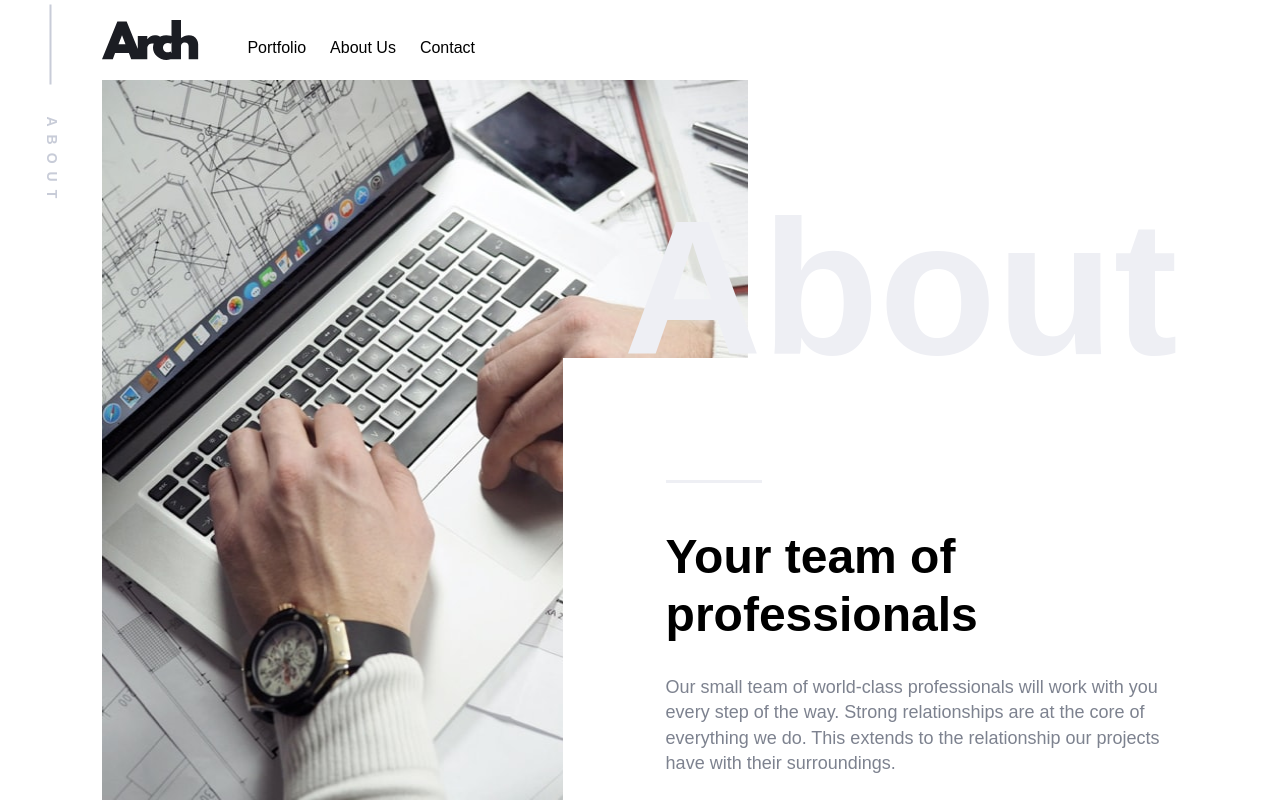
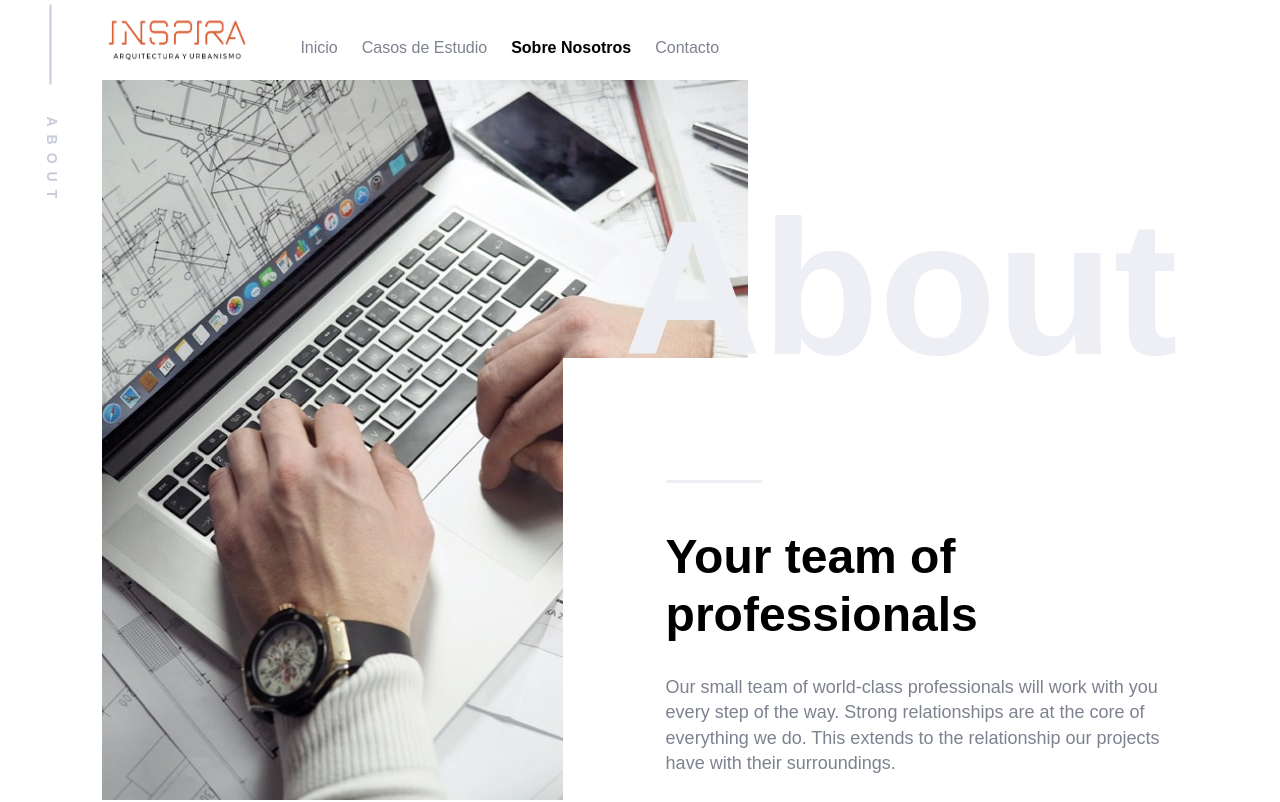
Before and after one commit to maruxan/inspira-next-wp, a Next.js app: page /about in a window 1280 px wide. Shown: the top 802 px of the page. Built offline with nearby package versions, Linux system fonts and the light colour scheme.

Commit message:
(feat) Navbar adptation

```diff
--- a/components/Banner/Banner.js
+++ b/components/Banner/Banner.js
@@ -11,7 +11,7 @@ export default function Banner({ bgImage, title, bodyText, buttonHandler, button
   return (
     <article className={classes.banner}>
       <div className={classes.bgImage}>
-        <Image src={bgImage} alt={title} layout="fill" />
+        <Image src={bgImage} alt={title} layout="fill" priority />
       </div>
       <SectionHeader color="light">{title}</SectionHeader>
       {bodyText && <Paragraph color="light">{bodyText}</Paragraph>}
--- a/components/Navbar/Navbar.js
+++ b/components/Navbar/Navbar.js
@@ -1,10 +1,10 @@
 import React, { useState } from 'react';
-import Link from 'next/link';
 import Image from 'next/image';
+import NavLink from '../NavLink/NavLink';
 import { HiOutlineMenuAlt3, HiOutlineX } from 'react-icons/hi';
 
 import classes from './Navbar.module.css';
-import logo from '../../public/images/logo.svg';
+import logo from '../../public/images/Inspira_logo_OK.png';
 
 export default function Navbar() {
   const [isOpen, setIsOpen] = useState(false);
@@ -13,40 +13,44 @@ export default function Navbar() {
     setIsOpen(!isOpen);
   };
 
-  const navLinkClassName = (isActive) => classes.navlink + ' ' + (isActive ? classes.active : '');
-
   return (
     <div className={classes.navbar}>
-      <Link href="/" className={classes.logo} onClick={() => setIsOpen(false)}>
-        <Image src={logo} alt="logo Inspira" />
-      </Link>
+      <Image src={logo} alt="logo Inspira" height={50} width={150} />
       <button className={classes.navmenuToggler} onClick={toggleMenuHandler}>
         {isOpen ? <HiOutlineX /> : <HiOutlineMenuAlt3 />}
       </button>
       <nav hidden={!isOpen}>
         <li>
-          <Link
-            href="/posts"
-            className={({ isActive }) => navLinkClassName(isActive)}
+          <NavLink
+            href="/"
+            activeClassName={classes.activeNavlink}
             onClick={() => setIsOpen(false)}>
-            Portfolio
-          </Link>
+            <a className={classes.navlink}>Inicio</a>
+          </NavLink>
         </li>
         <li>
-          <Link
-            href="/about"
-            className={({ isActive }) => navLinkClassName(isActive)}
+          <NavLink
+            href="/posts"
+            activeClassName={classes.activeNavlink}
             onClick={() => setIsOpen(false)}>
-            About Us
-          </Link>
+            <a className={classes.navlink}>Casos de Estudio</a>
+          </NavLink>
         </li>
         <li>
-          <Link
+          <NavLink
+            href="/about"
+            activeClassName={classes.activeNavlink}
+            onClick={() => setIsOpen(false)}>
+            <a className={classes.navlink}>Sobre Nosotros</a>
+          </NavLink>
+        </li>
+        <li>
+          <NavLink
             href="/contact"
-            className={({ isActive }) => navLinkClassName(isActive)}
+            activeClassName={classes.activeNavlink}
             onClick={() => setIsOpen(false)}>
-            Contact
-          </Link>
+            <a className={classes.navlink}>Contacto</a>
+          </NavLink>
         </li>
       </nav>
     </div>
--- a/components/Navbar/Navbar.module.css
+++ b/components/Navbar/Navbar.module.css
@@ -23,7 +23,7 @@
   font-weight: 500;
 }
 
-.active {
+.activeNavlink {
   text-decoration: none;
   color: var(--black);
   font-weight: 600;
```
Also changed, not shown: public/images/Inspira_logo_OK.png (added).
